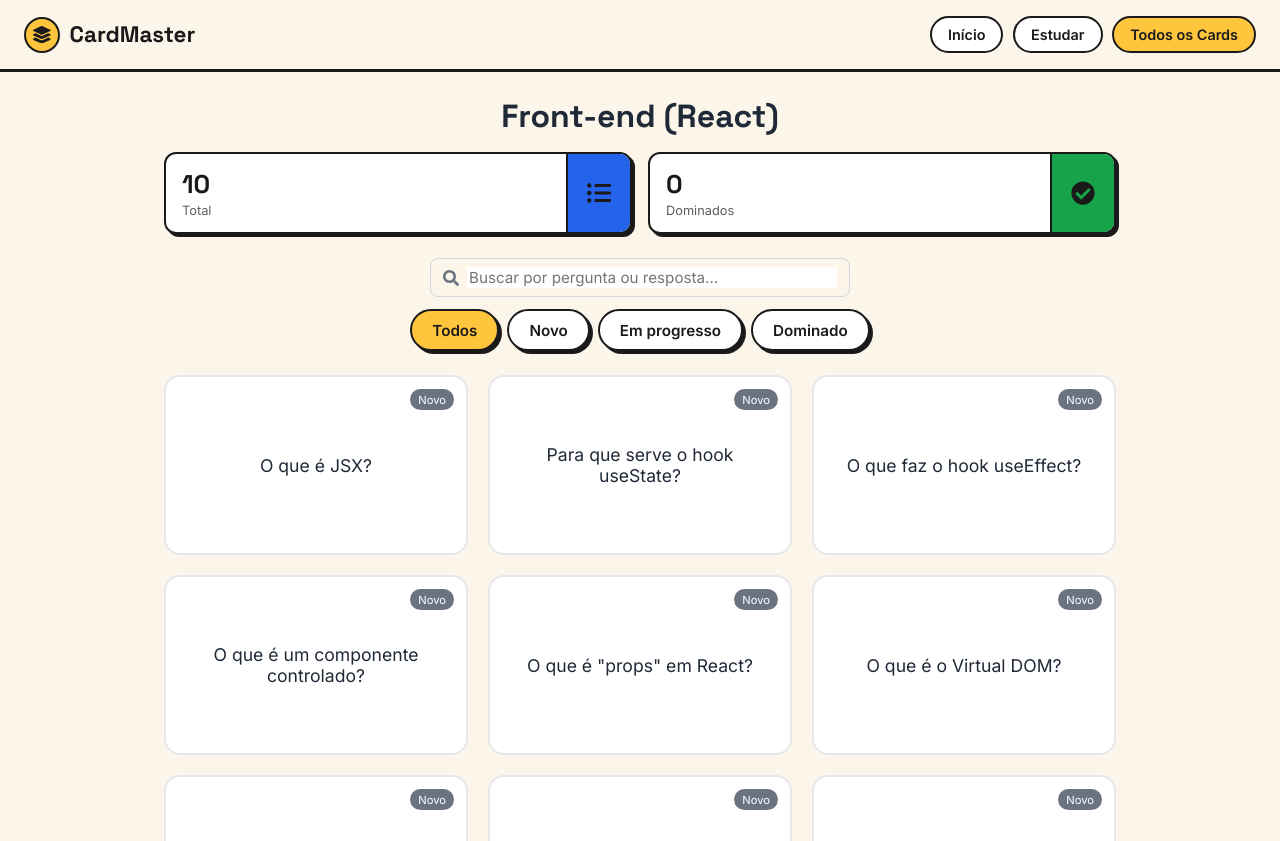
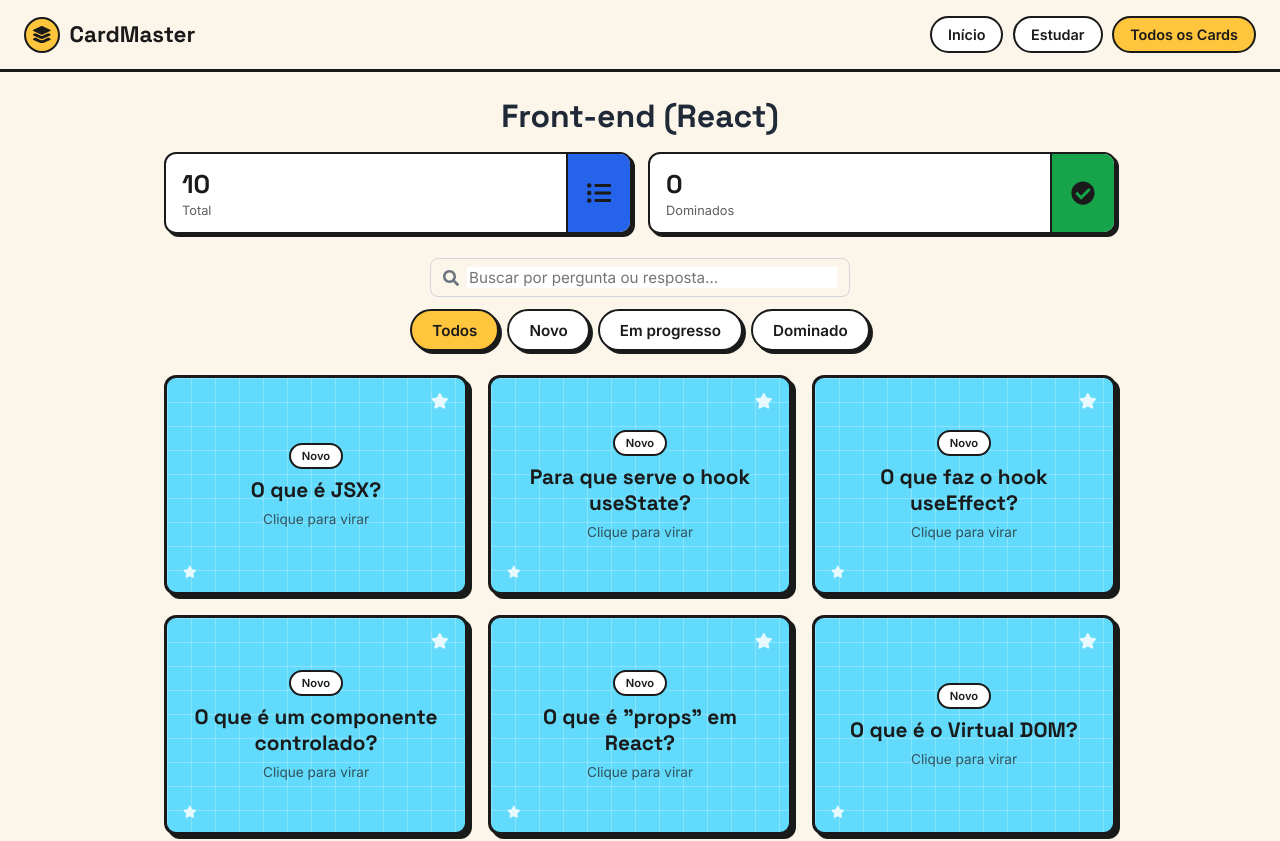
Before and after one commit to Cleok3Lima/frontend-avancado-mvp, a React (Vite) app: page /cards/react in a window 1280 px wide. Shown: the top 841 px of the page. Built offline with nearby package versions, Linux system fonts and the light colour scheme.

Commit message:
style: reskin FlashcardInterativo with category color, sparkles and flip hint

```diff
--- a/src/components/FlashcardInterativo/FlashcardInterativo.jsx
+++ b/src/components/FlashcardInterativo/FlashcardInterativo.jsx
@@ -1,7 +1,17 @@
 import { useState, useEffect } from "react";
-import { FaCheck, FaTimes, FaSyncAlt } from "react-icons/fa";
+import { FaCheck, FaTimes, FaSyncAlt, FaStar } from "react-icons/fa";
 import { BotaoAcao } from "../BotaoAcao/BotaoAcao";
-import { CardWrapper, StatusBadge, Face, Acoes } from "./FlashcardInterativo.styles";
+import {
+  CardWrapper,
+  SparkleSuperior,
+  SparkleInferior,
+  SparkleComemoracao,
+  StatusBadge,
+  Face,
+  Dica,
+  Progresso,
+  Acoes,
+} from "./FlashcardInterativo.styles";
 
 const STATUS_LABEL = {
   new: "Novo",
@@ -9,15 +19,27 @@ const STATUS_LABEL = {
   mastered: "Dominado",
 };
 
-export function FlashcardInterativo({ card, modoLeitura = false, onAcertar, onErrar }) {
+export function FlashcardInterativo({ card, corCategoria, progresso, modoLeitura = false, onAcertar, onErrar }) {
   const [virado, setVirado] = useState(false);
+  const [comemorando, setComemorando] = useState(false);
 
   useEffect(() => {
     setVirado(false);
   }, [card.id]);
 
+  useEffect(() => {
+    if (!comemorando) return;
+    const timer = setTimeout(() => setComemorando(false), 400);
+    return () => clearTimeout(timer);
+  }, [comemorando]);
+
   function handleVirar() {
     setVirado((atual) => !atual);
+  }
+
+  function handleAcertarClick() {
+    setComemorando(true);
+    onAcertar(card.id);
   }
 
   useEffect(() => {
@@ -36,9 +58,17 @@ export function FlashcardInterativo({ card, modoLeitura = false, onAcertar, onEr
 
   return (
     <div>
-      <CardWrapper onClick={handleVirar} role="button" tabIndex={0} $virado={virado}>
-        <StatusBadge $status={card.status}>{STATUS_LABEL[card.status]}</StatusBadge>
+      <CardWrapper onClick={handleVirar} role="button" tabIndex={0} $cor={corCategoria}>
+        <SparkleSuperior aria-hidden="true" />
+        <SparkleInferior aria-hidden="true" />
+        {comemorando && <SparkleComemoracao aria-hidden="true" />}
+        <StatusBadge $status={card.status}>
+          {card.status === "mastered" && <FaStar aria-hidden="true" />}
+          {STATUS_LABEL[card.status]}
+        </StatusBadge>
         <Face>{virado ? card.answer : card.question}</Face>
+        {!virado && <Dica>Clique para virar</Dica>}
+        {progresso && <Progresso>{progresso}</Progresso>}
       </CardWrapper>
 
       {!modoLeitura && (
@@ -46,7 +76,7 @@ export function FlashcardInterativo({ card, modoLeitura = false, onAcertar, onEr
           <BotaoAcao variante="secondary" icone={FaSyncAlt} onClick={handleVirar}>
             Virar
           </BotaoAcao>
-          <BotaoAcao variante="primary" icone={FaCheck} onClick={() => onAcertar(card.id)}>
+          <BotaoAcao variante="primary" icone={FaCheck} onClick={handleAcertarClick}>
             Acertei
           </BotaoAcao>
           <BotaoAcao variante="danger" icone={FaTimes} onClick={() => onErrar(card.id)}>
--- a/src/components/FlashcardInterativo/FlashcardInterativo.styles.js
+++ b/src/components/FlashcardInterativo/FlashcardInterativo.styles.js
@@ -1,10 +1,17 @@
 import styled from "styled-components";
+import { FaStar } from "react-icons/fa";
+import { tokens } from "../../styles/tokens";
 
 export const CardWrapper = styled.div`
-  background-color: ${(props) => (props.$virado ? "#eff6ff" : "#fff")};
-  border: 2px solid ${(props) => (props.$virado ? "#2563eb" : "#e5e7eb")};
-  border-radius: 1rem;
-  min-height: 180px;
+  position: relative;
+  background-color: ${(props) => props.$cor || tokens.colors.bubblegum};
+  background-image: linear-gradient(rgba(255, 255, 255, 0.25) 1px, transparent 1px),
+    linear-gradient(90deg, rgba(255, 255, 255, 0.25) 1px, transparent 1px);
+  background-size: 24px 24px;
+  border: 3px solid ${tokens.colors.ink};
+  border-radius: ${tokens.radii.sm};
+  box-shadow: ${tokens.shadow.hard};
+  min-height: 220px;
   width: 100%;
   max-width: 480px;
   margin: 0 auto;
@@ -13,33 +20,102 @@ export const CardWrapper = styled.div`
   flex-direction: column;
   align-items: center;
   justify-content: center;
+  gap: 0.5rem;
   cursor: pointer;
-  position: relative;
   text-align: center;
-  transition: background-color 0.2s ease, border-color 0.2s ease;
+  overflow: hidden;
 
-  @media (max-width: 480px) {
-    min-height: 140px;
-    padding: 1rem;
+  @media (max-width: 640px) {
+    min-height: 160px;
+    padding: 1.25rem;
+  }
+`;
+
+export const SparkleSuperior = styled(FaStar)`
+  position: absolute;
+  top: 0.85rem;
+  right: 1rem;
+  font-size: 1.1rem;
+  color: ${tokens.colors.surface};
+  opacity: 0.85;
+`;
+
+export const SparkleInferior = styled(FaStar)`
+  position: absolute;
+  bottom: 0.85rem;
+  left: 1rem;
+  font-size: 0.85rem;
+  color: ${tokens.colors.surface};
+  opacity: 0.85;
+`;
+
+export const SparkleComemoracao = styled(FaStar)`
+  position: absolute;
+  top: 0.85rem;
+  left: 1rem;
+  font-size: 1.3rem;
+  color: ${tokens.colors.sunshine};
+  animation: pop 0.4s ease;
+
+  @keyframes pop {
+    0% {
+      transform: scale(0);
+      opacity: 0;
+    }
+    50% {
+      transform: scale(1.3);
+      opacity: 1;
+    }
+    100% {
+      transform: scale(1);
+      opacity: 0;
+    }
+  }
+
+  @media (prefers-reduced-motion: reduce) {
+    animation: none;
+    opacity: 0;
   }
 `;
 
 export const StatusBadge = styled.span`
-  position: absolute;
-  top: 0.75rem;
-  right: 0.75rem;
+  display: inline-flex;
+  align-items: center;
+  gap: 0.3rem;
   font-size: 0.7rem;
-  padding: 0.2rem 0.5rem;
-  border-radius: 999px;
-  color: #fff;
-  background-color: ${(props) =>
-    props.$status === "mastered" ? "#16a34a" : props.$status === "in_progress" ? "#f59e0b" : "#6b7280"};
+  font-weight: 600;
+  padding: 0.25rem 0.65rem;
+  border: 2px solid ${tokens.colors.ink};
+  border-radius: ${tokens.radii.pill};
+  background-color: ${tokens.colors.surface};
+  color: ${tokens.colors.ink};
 `;
 
 export const Face = styled.p`
-  font-size: 1.1rem;
-  color: #1f2937;
+  font-family: ${tokens.fonts.display};
+  font-size: 1.3rem;
+  font-weight: 700;
+  color: ${tokens.colors.ink};
   margin: 0;
+`;
+
+export const Dica = styled.span`
+  font-size: 0.85rem;
+  color: ${tokens.colors.ink};
+  opacity: 0.7;
+`;
+
+export const Progresso = styled.span`
+  position: absolute;
+  bottom: 0.85rem;
+  right: 1rem;
+  font-size: 0.7rem;
+  font-weight: 600;
+  color: ${tokens.colors.ink};
+  background-color: ${tokens.colors.surface};
+  border: 2px solid ${tokens.colors.ink};
+  border-radius: ${tokens.radii.pill};
+  padding: 0.15rem 0.6rem;
 `;
 
 export const Acoes = styled.div`
--- a/src/pages/AllCards/AllCards.jsx
+++ b/src/pages/AllCards/AllCards.jsx
@@ -100,7 +100,7 @@ export function AllCards() {
       ) : (
         <CardsGrid>
           {cardsFiltrados.map((card) => (
-            <FlashcardInterativo key={card.id} card={card} modoLeitura />
+            <FlashcardInterativo key={card.id} card={card} corCategoria={categoria?.color} modoLeitura />
           ))}
         </CardsGrid>
       )}
--- a/src/pages/StudyMode/StudyMode.jsx
+++ b/src/pages/StudyMode/StudyMode.jsx
@@ -137,7 +137,12 @@ export function StudyMode() {
       </StatsRow>
 
       <CardArea>
-        <FlashcardInterativo card={cartaAtual} onAcertar={handleAcertar} onErrar={handleErrar} />
+        <FlashcardInterativo
+          card={cartaAtual}
+          corCategoria={categoria?.color}
+          onAcertar={handleAcertar}
+          onErrar={handleErrar}
+        />
       </CardArea>
 
       <AtalhosLegenda>
```
